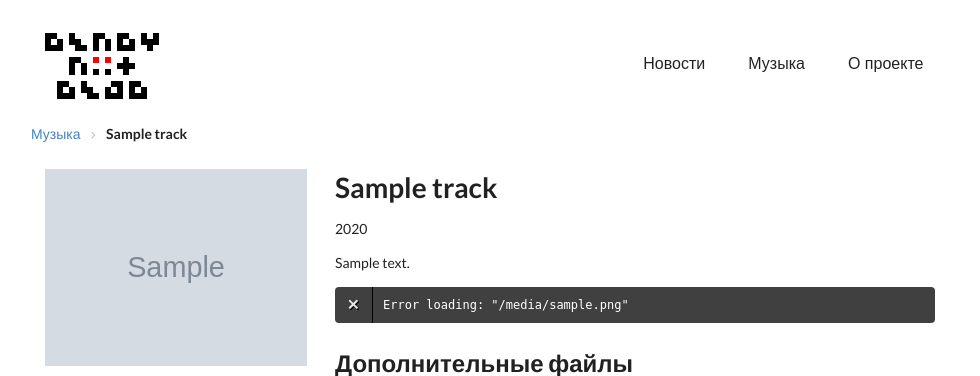
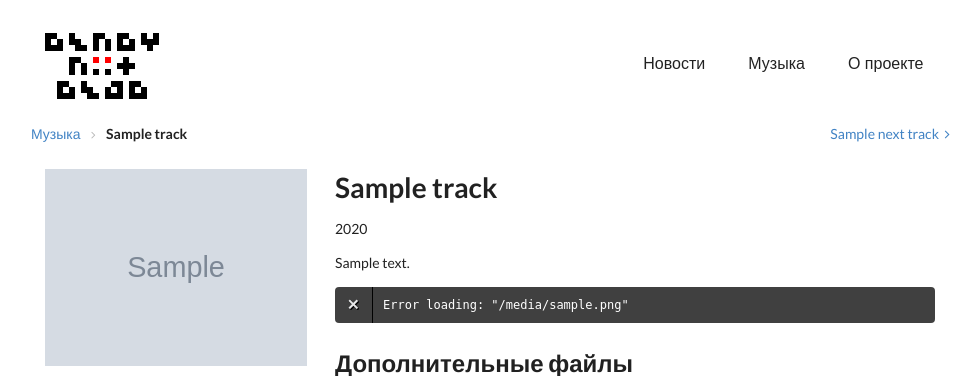
Before and after one commit to deniskrumko/dendynotdead, a Django app: template templates/music/single.html in a window 1280 px wide. Shown: the top 376 px of the page, without its empty margins (145-1125 px from the left). Run offline with Django 3.2, Linux system fonts and the light colour scheme; tables that the repository leaves empty hold one stand-in row (values such as "Sample post"); the template is opened without the code that fills it: values that come from a table or form of the project are taken from there, most other values are stand-ins (such as "Sample title", 1, 10 or a date in 2020); grey boxes marked "Sample" are stand-in pictures; parts of the project's set-up code (start-up, migrations or seed data) failed here and were passed over; some libraries are stand-ins or nearby versions.

Commit message:
Add link to prev/next track

```diff
--- a/apps/music/views.py
+++ b/apps/music/views.py
@@ -30,6 +30,8 @@ class TrackView(TemplateView):
             raise Http404("Track does not exist")
 
         context['track'] = track
+        context['next_track'] = track.get_previous()
+        context['prev_track'] = track.get_next()
         context['active_menu'] = 'Музыка'
         context['title'] = f'DND - {track.name}'
         context['extra_files'] = [
--- a/templates/music/single.html
+++ b/templates/music/single.html
@@ -22,10 +22,18 @@
 {% block content %}
 <div class="ui stackable grid">
   <div class="ui row">
-    <div class="ui breadcrumb">
+    <div class="ui breadcrumb" style="width: 100%;">
       <a class="section" href="/music/#{{ track.slug }}">Музыка</a>
       <i class="right angle icon divider"></i>
       <div class="active section">{{ track.name }}</div>
+      <span style="float: right;" class="mobile-hidden">
+        {% if prev_track %}
+        <a href="/music/{{ prev_track.slug }}"><i class="icon angle left"></i>{{ prev_track.name }}</a>
+        {% endif %}
+        {% if next_track %}
+        <a href="/music/{{ next_track.slug }}" style="padding-left: 15px;">{{ next_track.name }}<i class="icon angle right"></i></a>
+        {% endif %}
+      </span>
     </div>
   </div>
   <div class="five wide column">
```
